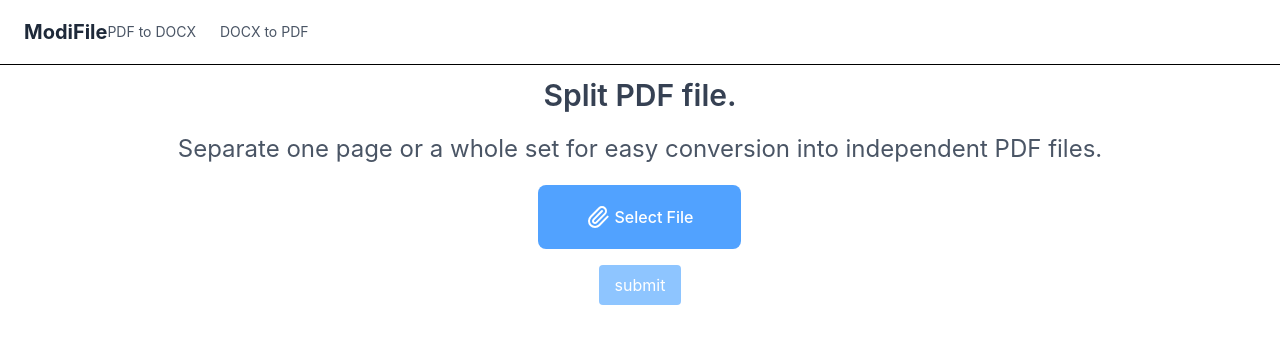
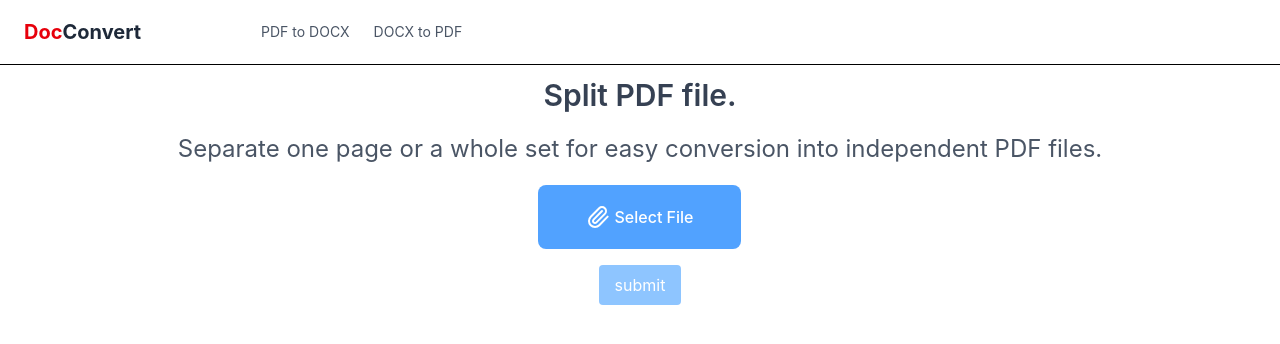
Before and after one commit to mohdaffann/services-app, a Next.js app: page /services/split_pdf in a window 1280 px wide. Shown: the top 344 px of the page. Built offline with nearby package versions, Linux system fonts and the light colour scheme.

Commit message:
fix link alignments

```diff
--- a/components/Header.jsx
+++ b/components/Header.jsx
@@ -9,9 +9,9 @@ function Header() {
         <header className="sticky top-0 border-b bg-white">
             <div className="w-full flex items-center   h-16 px-6">
                 <Link href={'/'} className="font-bold text-xl text-gray-800">
-                    ModiFile
+                    <span className="text-red-600">Doc<span className="text-gray-800">Convert</span></span>
                 </Link>
-                <nav className="hidden md:flex items-center justify-center gap-6 text-sm text-gray-600">
+                <nav className="hidden md:flex items-center  gap-6 text-sm text-gray-600 ml-30 mr-auto">
                     <Link href="/services/pdf_to_docx" className="hover:text-gray-800">
                         PDF to DOCX
                     </Link>
@@ -19,7 +19,7 @@ function Header() {
                         DOCX to PDF
                     </Link>
                 </nav>
-                <button className="md:hidden" onClick={() => setOpen(!open)}>
+                <button className="md:hidden ml-auto" onClick={() => setOpen(!open)}>
                     {open ? <X /> : <Menu />}
                 </button>
             </div>
```
